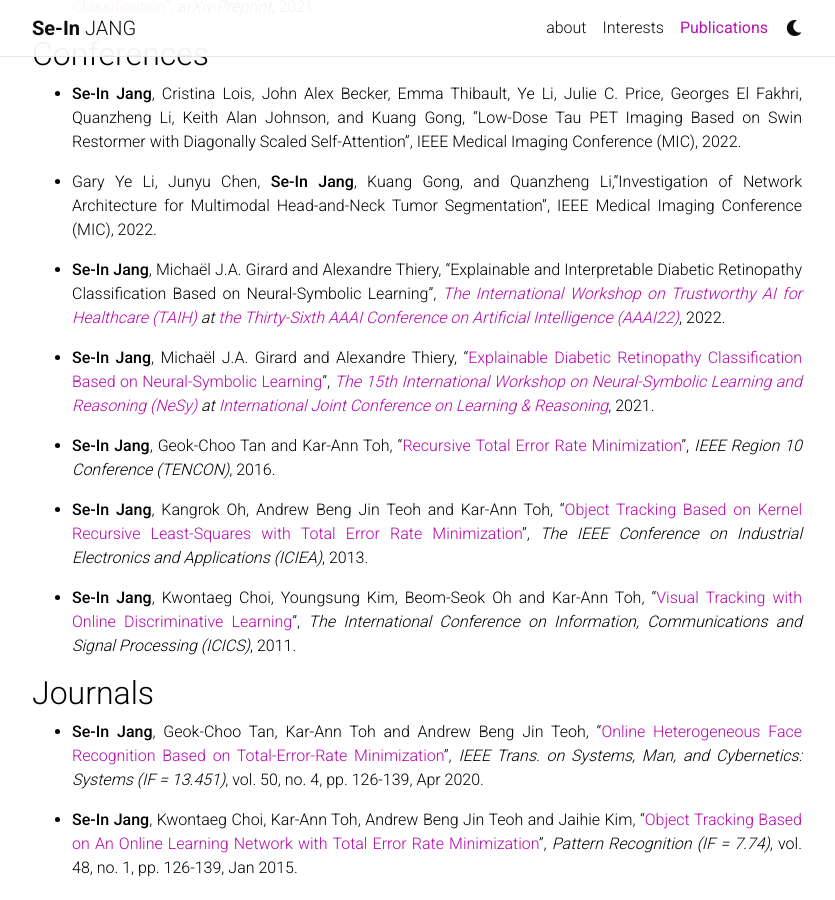
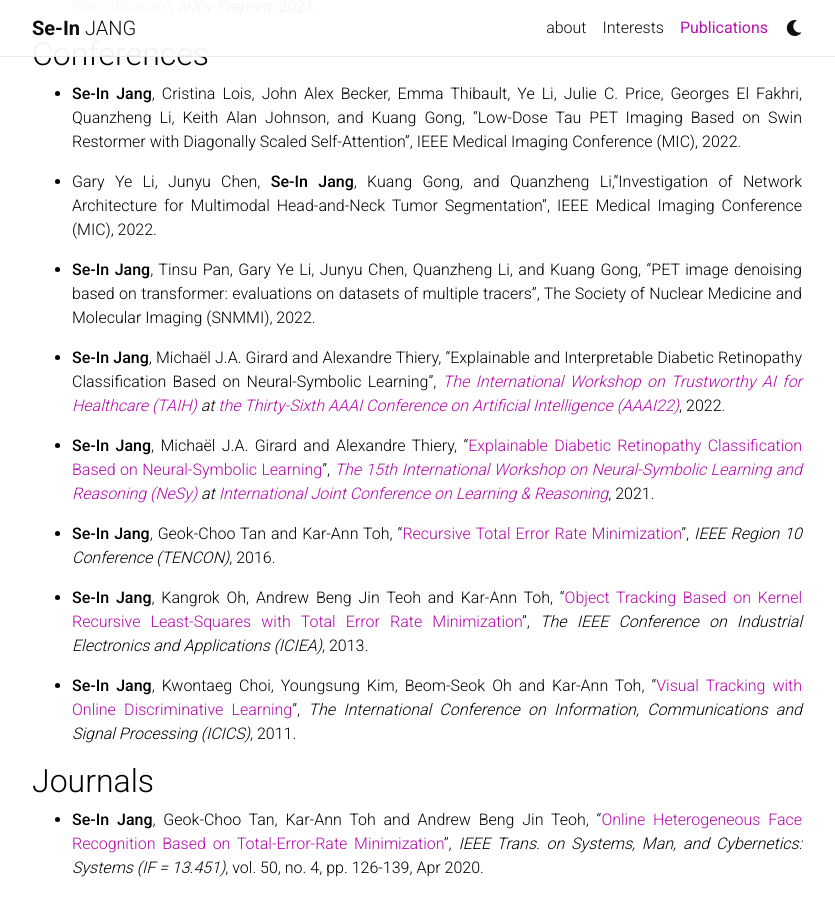
Before and after one commit to sijang/sijang.github.io, a Jekyll site: the page built from _pages/publications.md, in a window 1280 px wide and 900 px high, scrolled down 456 px. Shown: the whole window, without its empty margins (223-1058 px from the left). Built offline with Jekyll 4.4.1, drawn with Linux system fonts in a browser that asks for light colours; nearby versions of some CDN libraries; a style sheet for code colours, icons or effects is not loaded.

Commit message:
Update publications.md

```diff
--- a/_pages/publications.md
+++ b/_pages/publications.md
@@ -32,6 +32,9 @@ nav: true
 {: style="text-align: justify"}
 
 - Gary Ye Li, Junyu Chen, **Se-In Jang**, Kuang Gong, and Quanzheng Li,"Investigation of Network Architecture for Multimodal Head-and-Neck Tumor Segmentation", IEEE Medical Imaging Conference (MIC), 2022.
+{: style="text-align: justify"}
+
+- **Se-In Jang**, Tinsu Pan, Gary Ye Li, Junyu Chen, Quanzheng Li, and Kuang Gong, "PET image denoising based on transformer: evaluations on datasets of multiple tracers", The Society of Nuclear Medicine and Molecular Imaging (SNMMI), 2022.
 {: style="text-align: justify"}
 
 - **Se-In Jang**, Michaël J.A. Girard and Alexandre Thiery, "Explainable and Interpretable Diabetic Retinopathy Classification Based on Neural-Symbolic Learning", *[The International Workshop on Trustworthy AI for Healthcare (TAIH)](https://taih21.github.io/){:target="_blank"} at [the Thirty-Sixth AAAI Conference on Artificial Intelligence (AAAI22)](https://aaai.org/Conferences/AAAI-22/){:target="_blank"}*, 2022.
```
